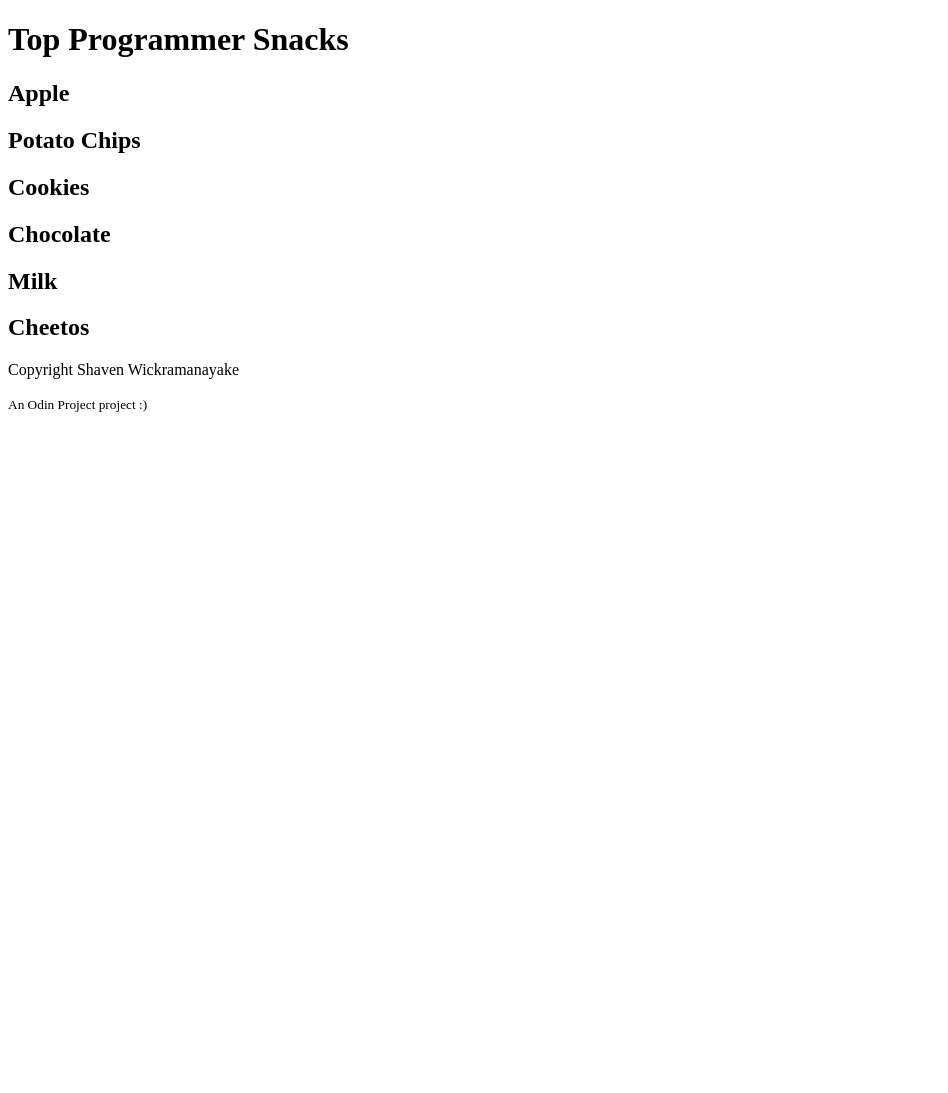
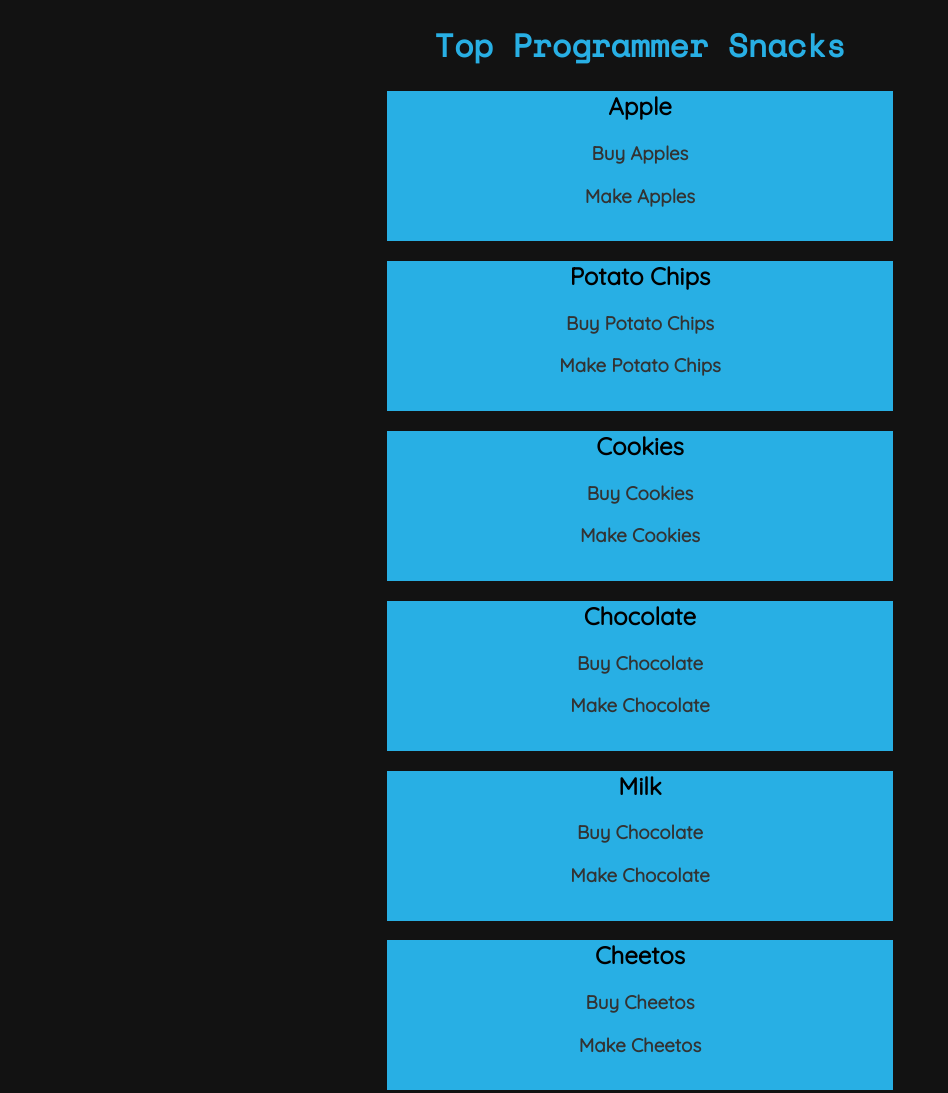
Before and after one commit to IceFly147/odin-recipes, a plain HTML site: page index.html in a window 1280 px wide. Shown: the top 1093 px of the page, without its empty margins (0-948 px from the left). Before the commit the page ends 800 px from the top, so only its background shows below. Drawn offline with nearby package versions, Linux system fonts and the light colour scheme.

Commit message:
Added links and some styling

```diff
--- a/index.html
+++ b/index.html
@@ -7,6 +7,10 @@
     <meta name="viewport" content="width=device-width, initial-scale=1.0">
     <title>Top Programmer Snacks </title>
     <link rel="stylesheet" href="style.css">
+
+    <link rel="preconnect" href="https://fonts.googleapis.com">
+    <link rel="preconnect" href="https://fonts.gstatic.com" crossorigin>
+    <link href="https://fonts.googleapis.com/css2?family=Quicksand&family=Space+Mono&display=swap" rel="stylesheet">
 </head>
 
 <body>
@@ -16,21 +20,49 @@
 
     <div class="food">
         <h2>Apple</h2>
+        <h3> <a href="https://www.amazon.com/s/ref=nb_sb_noss_2?url=search-alias%3Daps&field-keywords=apples&crid=2MWGOTKTWMI3E&sprefix=apple%2Caps%2C890"
+                target="_blank">Buy Apples</a> </h3>
+        <h3><a href="https://www.masterclass.com/articles/how-to-grow-apple-trees-at-home" target="_blank"
+                rel="noopener noreferrer">Make Apples</a></h3>
     </div>
     <div class="food">
         <h2>Potato Chips</h2>
+        <h3> <a href="https://www.amazon.com/s?k=potato+chips&crid=1GGVYC2O74EZI&sprefix=potato+chip%2Caps%2C657&ref=nb_sb_noss_2"
+                target="_blank">Buy Potato Chips</a> </h3>
+        <h3><a href="https://www.tasteofhome.com/recipes/homemade-potato-chips/" target="_blank"
+                rel="noopener noreferrer">Make Potato Chips</a></h3>
     </div>
     <div class="food">
         <h2>Cookies</h2>
+
+        <h3> <a href="https://www.amazon.com/s?k=cookies&crid=1GGVYC2O74EZI&sprefix=cookies%2Caps%2C657&ref=nb_sb_noss_2"
+                target="_blank">Buy Cookies</a> </h3>
+        <h3><a href="https://www.google.com/url?sa=t&rct=j&q=&esrc=s&source=web&cd=&cad=rja&uact=8&ved=2ahUKEwjg4aHWm6_4AhWzTGwGHZCBAJ8QFnoECA8QAQ&url=https%3A%2F%2Fwww.bettycrocker.com%2Frecipes%2Fultimate-chocolate-chip-cookies%2F77c14e03-d8b0-4844-846d-f19304f61c57&usg=AOvVaw27OSbDmXWafyPcr_XM0yzx"
+                target="_blank" rel="noopener noreferrer">Make Cookies</a></h3>
     </div>
     <div class="food">
         <h2>Chocolate</h2>
+
+        <h3> <a href="https://www.amazon.com/s?k=chocolate&crid=1GGVYC2O74EZI&sprefix=chocolate%2Caps%2C657&ref=nb_sb_noss_2"
+                target="_blank">Buy Chocolate</a> </h3>
+        <h3><a href="https://www.google.com/url?sa=t&rct=j&q=&esrc=s&source=web&cd=&cad=rja&uact=8&ved=2ahUKEwjjn5jpm6_4AhU-SGwGHUNqBdAQFnoECCYQAQ&url=https%3A%2F%2Fwww.wikihow.com%2FMake-Chocolate&usg=AOvVaw1kLG81YBFoER7TS_h0_bYN"
+                target="_blank" rel="noopener noreferrer">Make Chocolate</a></h3>
     </div>
     <div class="food">
         <h2>Milk</h2>
+
+        <h3> <a href="https://www.amazon.com/s?k=milk&crid=1GGVYC2O74EZI&sprefix=milk%2Caps%2C657&ref=nb_sb_noss_2"
+                target="_blank">Buy Chocolate</a> </h3>
+        <h3><a href="https://www.google.com/url?sa=t&rct=j&q=&esrc=s&source=web&cd=&cad=rja&uact=8&ved=2ahUKEwjGiMDJnK_4AhVuhGMGHaH_DrIQFnoECAwQAQ&url=https%3A%2F%2Fwww.seriouseats.com%2Fcheetos-from-classic-snacks-made-from-scratch&usg=AOvVaw0pibL5AU7ttiUU-DKoaNPZ"
+                target="_blank" rel="noopener noreferrer">Make Chocolate</a></h3>
     </div>
     <div class="food">
         <h2>Cheetos</h2>
+
+        <h3> <a href="https://www.amazon.com/s?k=cheetos&crid=1GGVYC2O74EZI&sprefix=cheetos%2Caps%2C657&ref=nb_sb_noss_2"
+                target="_blank">Buy Cheetos</a> </h3>
+        <h3><a href="https://www.masterclass.com/articles/how-to-grow-apple-trees-at-home" target="_blank"
+                rel="noopener noreferrer">Make Cheetos</a></h3>
     </div>
 
     <footer>
--- a/style.css
+++ b/style.css
@@ -0,0 +1,28 @@
+body {
+  background-color: #121212;
+}
+
+header {
+  text-align: center;
+  font-family: "Space Mono", monospace;
+  color: #28afe4;
+}
+
+.food {
+  font-family: "Quicksand", sans-serif;
+  text-align: center;
+  margin: auto;
+  width: 40%;
+  height: 150px;
+  background-color: #28afe4;
+}
+
+a {
+  color: #333333;
+  text-decoration: none;
+  transition: 0.5s;
+}
+a:hover {
+  color: #121212;
+  text-decoration: underline;
+}
```
